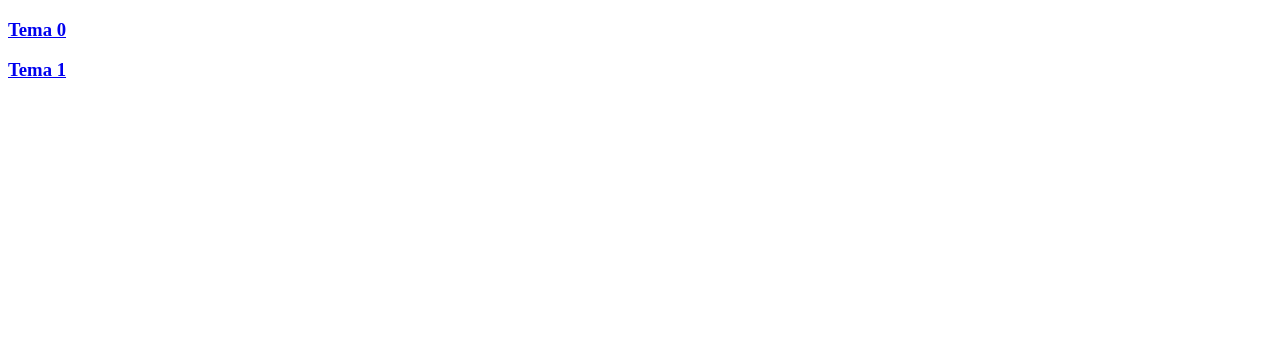
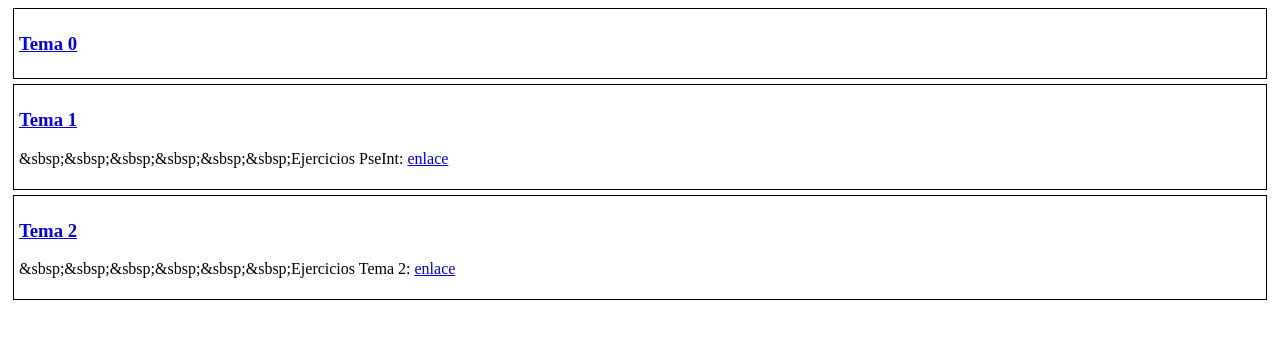
Before and after one commit to fjjaraba/programacio, a plain HTML site: page index.html in a window 1280 px wide. Drawn offline with Linux system fonts and the light colour scheme.

Commit message:
Update index.html

```diff
--- a/index.html
+++ b/index.html
@@ -7,8 +7,17 @@
   <body>
     <header></header>
     <main>
+      <div style="background_color:#9febf4; border:1px solid black;margin:5px; padding: 5px;">
     <h3><a href="Tema00_Introduccio/index.html">Tema 0</a></h3>
+      </div>
+      <div style="background_color:#9febf4; border:1px solid black;margin:5px; padding: 5px;">
     <h3><a href="Tema01_Intro_Prog/index.html">Tema 1</a></h3>
+        <p>&sbsp;&sbsp;&sbsp;&sbsp;&sbsp;&sbsp;Ejercicios PseInt: <a href="Ejercicios_PseInt.pdf" target="_blank">enlace</a></p>
+      </div>
+      <div style="background_color:#9febf4; border:1px solid black;margin:5px; padding: 5px;">
+    <h3><a href="Tema02/index.html">Tema 2</a></h3>
+        <p>&sbsp;&sbsp;&sbsp;&sbsp;&sbsp;&sbsp;Ejercicios Tema 2: <a href="Exercicis_Tema_02.pdf" target="_blank">enlace</a></p>
+      </div>
     </main>
     <footer></footer>
   </body>
```
